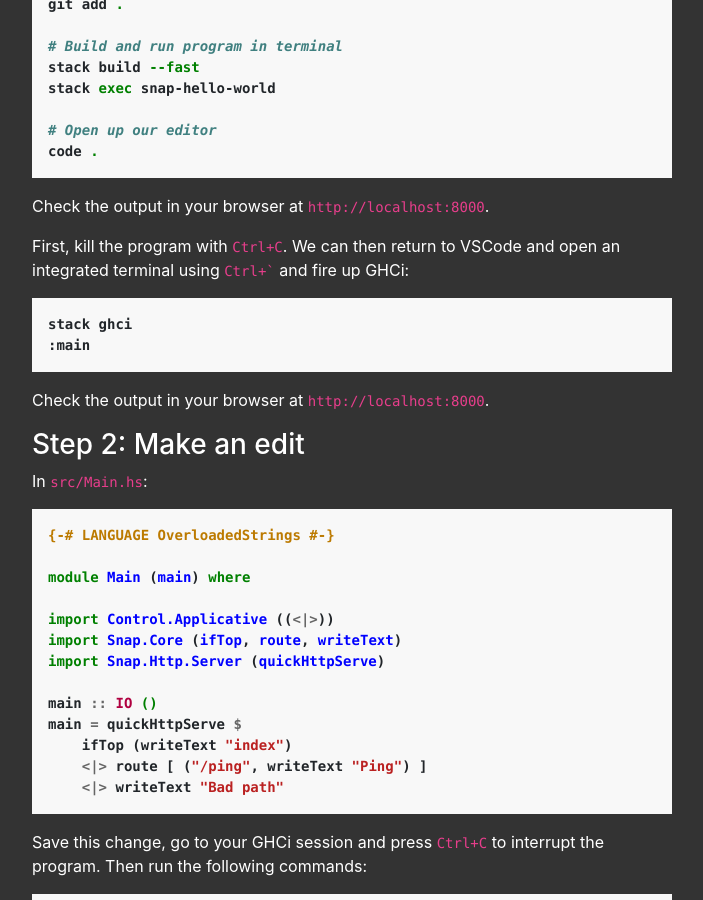
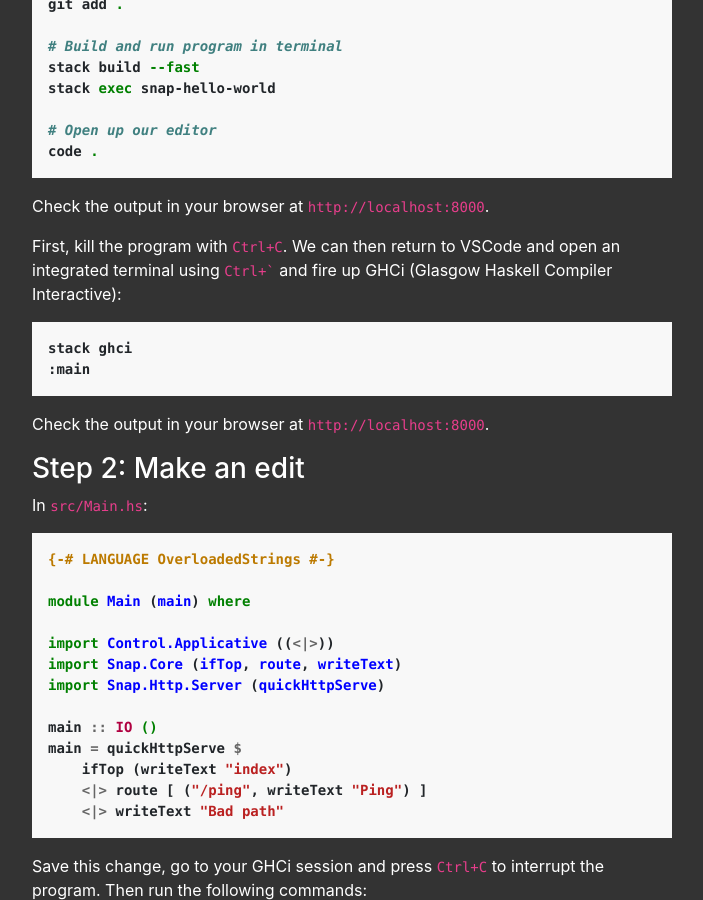
Before and after one commit to usethetypes/usethetypes.github.io, a Jekyll site: the page built from videos/003-rapid-dev-ghci.md, in a window 1280 px wide and 900 px high, scrolled down 1436 px. Shown: the whole window, without its empty margins (288-991 px from the left). Built offline with Jekyll 4.4.1, drawn with Linux system fonts in a browser that asks for light colours.

Commit message:
Glasgow Haskell Compiler Interactive

````diff
--- a/videos/003-rapid-dev-ghci.md
+++ b/videos/003-rapid-dev-ghci.md
@@ -52,7 +52,7 @@ code .
 
 Check the output in your browser at `http://localhost:8000`.
 
-First, kill the program with `Ctrl+C`. We can then return to VSCode and open an integrated terminal using ``Ctrl+` `` and fire up GHCi:
+First, kill the program with `Ctrl+C`. We can then return to VSCode and open an integrated terminal using ``Ctrl+` `` and fire up GHCi (Glasgow Haskell Compiler Interactive):
 
 ```shell
 stack ghci
````
